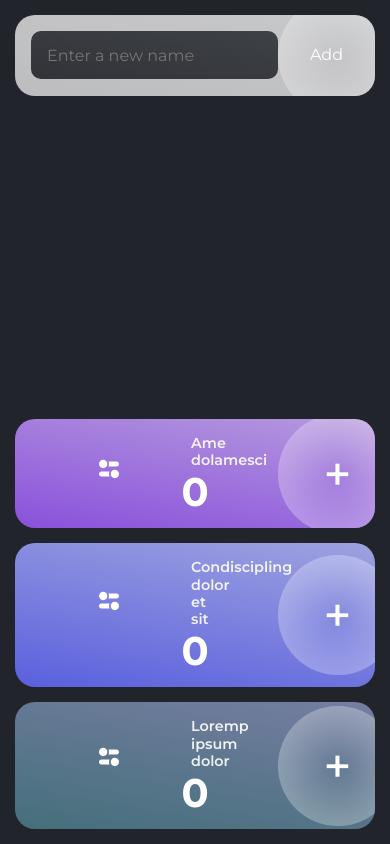
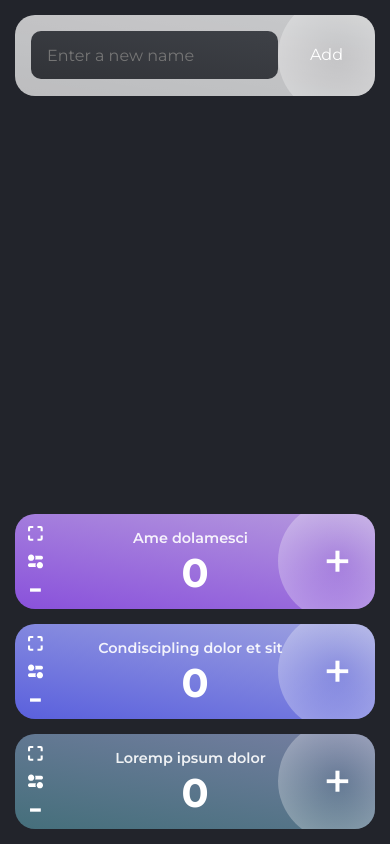
Before and after one commit to delalys/counter, a React (Create React App) app: page / in a window 390 px wide. Built offline with nearby package versions, Linux system fonts and the light colour scheme.

Commit message:
- added : mobile responsive and null result for modify form

```diff
--- a/src/App.js
+++ b/src/App.js
@@ -60,6 +60,8 @@ class App extends Component {
 
   modifyElement = (event, newValue, index) => {
     event.preventDefault();
+    console.log(newValue)
+    if (newValue !== '') {
       this.setState( prevState => {
         // New 'players' array – a copy of the previous `players` state
         const updatedElements = [ ...prevState.elements ];
@@ -76,6 +78,7 @@ class App extends Component {
           elements: updatedElements
         };
       });
+    }
 }
 
 
--- a/src/scss/blocks/_element.scss
+++ b/src/scss/blocks/_element.scss
@@ -74,9 +74,10 @@ $full-screen-btn-size: 20px;
         top: 22%;
         &-btn {
             // test
-            position: relative;
             // border: solid 1px red;
             // z-index: 99;
+            position: relative;
+            overflow: hidden;
 
             display: inline-block;
             padding: 1em;
@@ -181,6 +182,7 @@ $full-screen-btn-size: 20px;
         .hide-full-screen {
             opacity: 0;
             width: 0;
+            height: 0;
             padding: 0;
         }
         .element__actions {
@@ -198,16 +200,8 @@ $full-screen-btn-size: 20px;
                 margin: 0 auto auto auto;
                 font-size: 10em;
             }
-            &__button--minus {
-                // top: 0;
-                // width: 50px;
-                // height: 50px;
-                // margin: 10px 10px 0 10px;
-            }
             &__full-screen {
                 z-index: 12;
-                // top: 0;
-                // margin: 25px 25px 0 0;
             }
             &__button--plus {
                 bottom: 75px;
@@ -238,16 +232,57 @@ $responsive-spacing: 15px;
         }
     }
 
+
     .element {
         margin-bottom: $responsive-spacing;
 
+        &__title {
+            width: 100%;
+            margin: auto;
+            padding: 0 40px 0.4em 31px;
+        }
+
+        &__count, {
+            margin: auto;
+        }
+
+        // buttons
+        &__actions {
+            top: 50%;
+            height: 93px;
+            margin-top: -41.5px;
+            left: 0.4em;
+            &-btn {
+                display: block;
+                padding: 0.4em;
+            }
+        }
         &__full-screen,
+        &__settings {
+            width: 15px;
+            height: 15px;
+        }
         &__button--minus {
-            display: block;
-            position: static;
-            float: left;
+            padding: 0;
+            font-size: 2.5em;
+        }
+
+        &.is-open {
+            .element__actions {
+                margin-top: 0.2em;
+            }
         }
     }
+
+
+}
+@media screen and (max-width: 445px) {
+    div.settings {
+        &.is-open {
+            height: 379px;
+        }
+    }
+
 }
 // @include media-breakpoint-up(sm) { ... }
 // @include media-breakpoint-up(md) { ... }
--- a/src/scss/blocks/_settings.scss
+++ b/src/scss/blocks/_settings.scss
@@ -8,7 +8,7 @@
     background-color: $c-navy-300;
     color: rgba(white, 0.3);
     transition: 300ms ease-in;
-    transition-property: margin, height, padding, overflow 300ms ease-in;
+    transition-property: margin, height, padding, overflow;
     flex-shrink: 0;
 
     &.is-open {
```
Also changed, not shown: 1 other file (tests, documents, lock files or other folders). Lines whose indentation alone changed are shown as unchanged.
